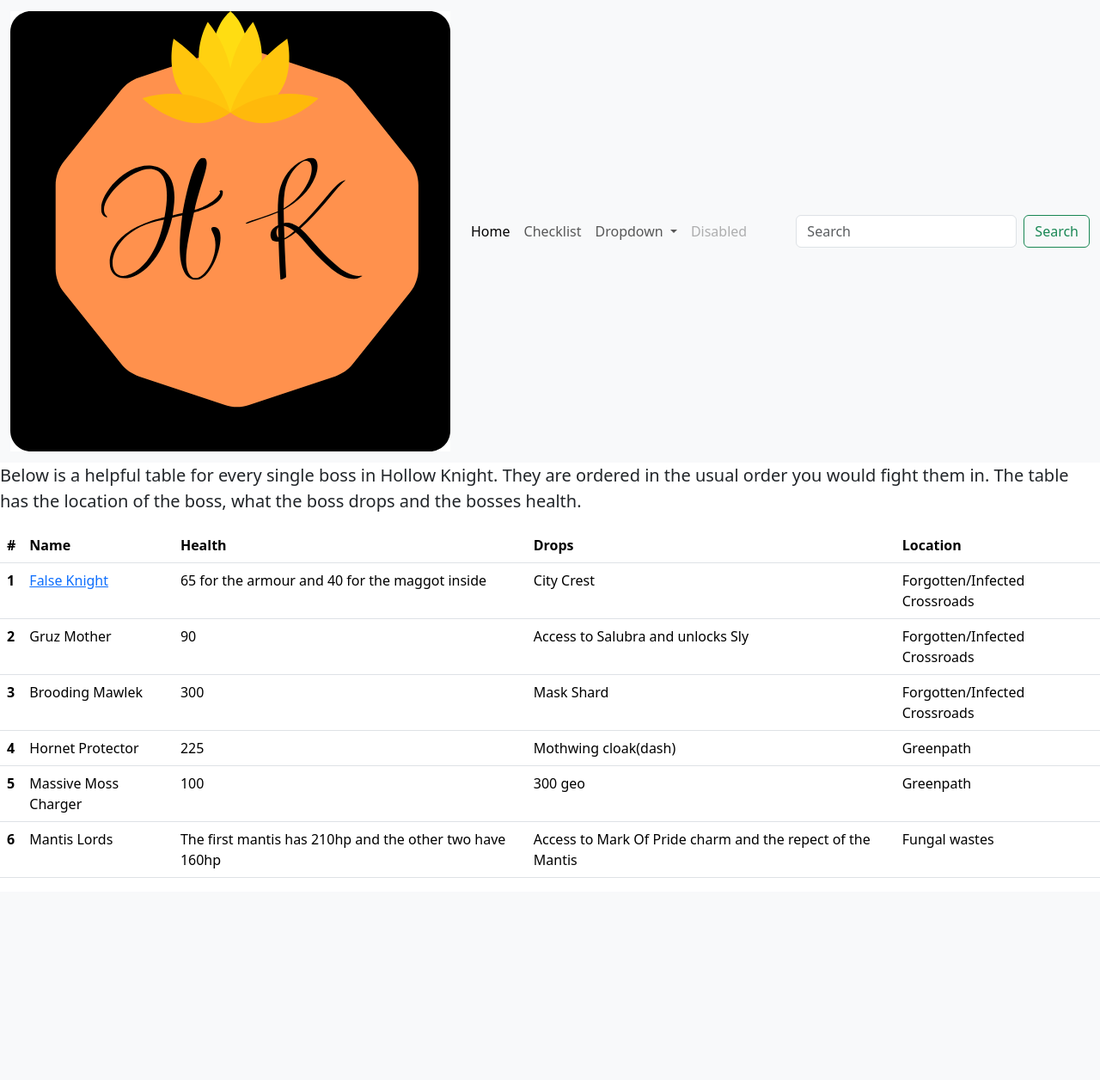
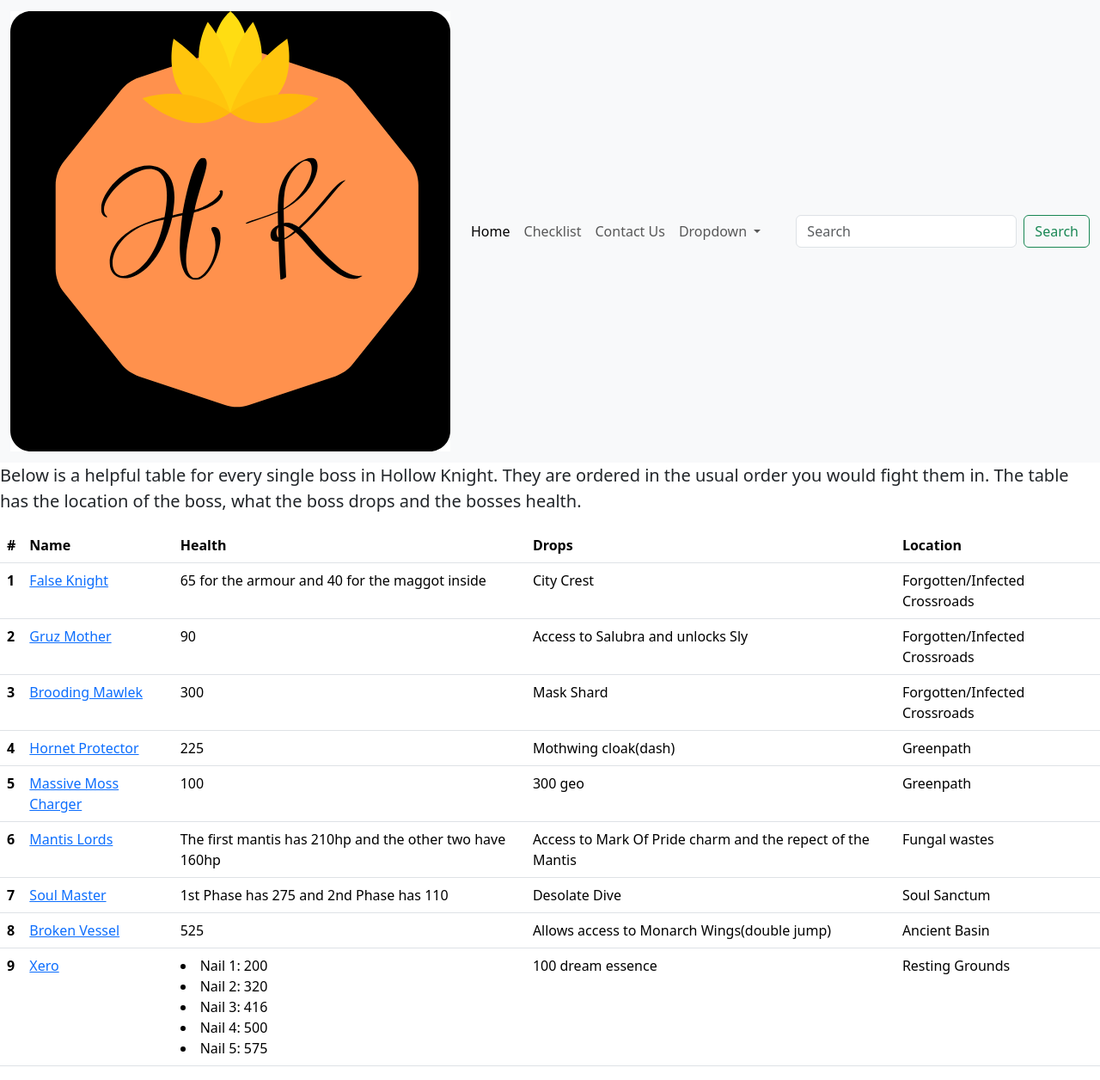
Before and after one commit to TempeHS/2026CT_Web_Jamie.L, a Flask app: page /bossinfo.html in a window 1280 px wide. Shown: the whole page at 86% size. Before the commit the page ends 1021 px from the top, so only its background shows below. Run offline with Flask 3, Linux system fonts and the light colour scheme.

Commit message:
add index

```diff
--- a/main.py
+++ b/main.py
@@ -7,11 +7,11 @@ app = Flask(__name__)
 @app.route('/')
 def index():
     card_data = (
-        ("Mantis Lords", "The three sisters and leaders of the mantis tribe", "Go to boss", "static/images/Card_1.png"),
-        ("Nightmare King Grim", "Leader of the grim troupe, and taken over by the nightmare heart", "Go to boss" ),
-        ("Sly", "Scammer, Shopkeeper and nail art master", "Go to boss" ),
-        ("Gorb", "THE GREAT MIND GORB", "Go to boss"),
-        ("Hornet", "Protector of hallownest", "Go to boss"),
+        ("Mantis Lords", "The three sisters and leaders of the mantis tribe", "/mantislords.html", "static/images/Card_1.png"),
+        ("Nightmare King Grim", "Leader of the grim troupe, and taken over by the nightmare heart", "/bossinfo.html" ),
+        ("Sly", "Scammer, Shopkeeper and nail art master", "/bossinfo.html" ),
+        ("Gorb", "THE GREAT MIND GORB", "/bossinfo.html"),
+        ("Hornet Protector", "Protector of hallownest", "/hornet1.html"),
     )
 
     return render_template("index.html", cards=card_data), 200
@@ -32,6 +32,34 @@ def bossinfo():
 def falseknight():
     return render_template("falseknight.html"), 200
 
+@app.route('/gruzmother.html')
+def gruzmother():
+    return render_template("gruzmother.html"), 200
+
+@app.route('/broodingmawlek.html')
+def broodingmawlek():
+    return render_template("broodingmawlek.html"), 200
+
+@app.route('/hornet1.html')
+def hornet1():
+    return render_template("hornet1.html"), 200
+
+@app.route('/MMM.html')
+def MMM():
+    return render_template("MMM.html"), 200
+
+@app.route('/mantislords.html')
+def mantislords():
+    return render_template("mantislords.html"), 200
+
+@app.route('/soulmaster.html')
+def soulmaster():
+    return render_template("soulmaster.html"), 200
+
+@app.route('/brokenvessel.html')
+def brokenvessel():
+    return render_template("brokenvessel.html"), 200
+
 
 if __name__ == '__main__':
     app.run(debug=True)
--- a/templates/bossinfo.html
+++ b/templates/bossinfo.html
@@ -25,39 +25,66 @@
 
     <tr>
       <th scope="row">2</th>
-      <td>Gruz Mother</td>
+      <td><a class href="gruzmother.html">Gruz Mother</td>
       <td>90</td>
       <td>Access to Salubra and unlocks Sly</td>
       <td>Forgotten/Infected Crossroads</td>
     </tr>
     <tr>
       <th scope="row">3</th>
-      <td>Brooding Mawlek</td>
+      <td><a class href="broodingmawlek.html">Brooding Mawlek</td>
       <td>300</td>
       <td>Mask Shard</td>
       <td>Forgotten/Infected Crossroads</td>
     </tr>
     <tr>
       <th scope="row">4</th>
-      <td>Hornet Protector</td>
+      <td><a class href="hornet1.html">Hornet Protector</td>
       <td>225</td>
       <td>Mothwing cloak(dash)</td>
       <td>Greenpath</td>
     </tr>
     <tr>
       <th scope="row">5</th>
-      <td>Massive Moss Charger</td>
+      <td><a class href="MMM.html">Massive Moss Charger</td>
       <td>100</td>
       <td>300 geo</td>
       <td>Greenpath</td>
     </tr>
     <tr>
       <th scope="row">6</th>
-      <td>Mantis Lords</td>
+      <td><a class href="mantislords.html">Mantis Lords</td>
       <td>The first mantis has 210hp and the other two have 160hp</td>
       <td>Access to Mark Of Pride charm and the repect of the Mantis</td>
       <td>Fungal wastes</td>
     </tr>
+    <tr>
+      <th scope="row">7</th>
+      <td><a class href="soulmaster.html">Soul Master</td>
+      <td>1st Phase has 275 and 2nd Phase has 110</td>
+      <td>Desolate Dive</td>
+      <td>Soul Sanctum</td>
+    </tr>
+    <tr>
+      <th scope="row">8</th>
+      <td><a class href="brokenvessel.html">Broken Vessel</td>
+      <td>525</td>
+      <td>Allows access to Monarch Wings(double jump)</td>
+      <td>Ancient Basin</td>
+    </tr>
+    <tr>
+      <th scope="row">9</th>
+      <td><a class href="brokenvessel.html">Xero</td>
+      <td>
+        <li>Nail 1: 200</li>
+        <li>Nail 2: 320</li>
+        <li>Nail 3: 416</li>
+        <li>Nail 4: 500</li>
+        <li>Nail 5: 575</li>
+      </td>
+      <td>100 dream essence</td>
+      <td>Resting Grounds</td>
+    </tr>
   </tbody>
 </table>
 {% endblock %}
--- a/templates/index.html
+++ b/templates/index.html
@@ -9,7 +9,7 @@
         <div class="card-body">
           <h5 class="card-title">{{ card[0]}}</h5>
           <p class="card-text">{{ card[1]}}</p>
-          <a href="#" class="btn btn-primary">{{ card[2]}}</a>
+          <a href="{{ card[2]}}" class="btn btn-primary">Go to Boss</a>
         </div>
       </div>
     </div>
--- a/templates/partials/menu.html
+++ b/templates/partials/menu.html
@@ -22,6 +22,8 @@
         <li class="nav-item">
           <a class="nav-link" href="checklist.html">Checklist</a>
         </li>
+        <li class="nav-item">
+          <a class="nav-link" href="contact.html">Contact Us</a>
         <li class="nav-item dropdown">
           <a
             class="nav-link dropdown-toggle"
@@ -43,9 +45,6 @@
             </li>
           </ul>
         </li>
-        <li class="nav-item">
-          <a class="nav-link disabled" aria-disabled="true">Disabled</a>
-        </li>
       </ul>
       <form class="d-flex" role="search">
         <input
```
Also changed, not shown: templates/MMM.html (added, +9 -0 lines), templates/brokenvessel.html (added, +9 -0 lines), templates/broodingmawlek.html (added, +9 -0 lines), templates/gruzmother.html (added, +9 -0 lines), templates/hornet1.html (added, +9 -0 lines), templates/mantislords.html (added, +9 -0 lines), templates/soulmaster.html (added, +9 -0 lines).
